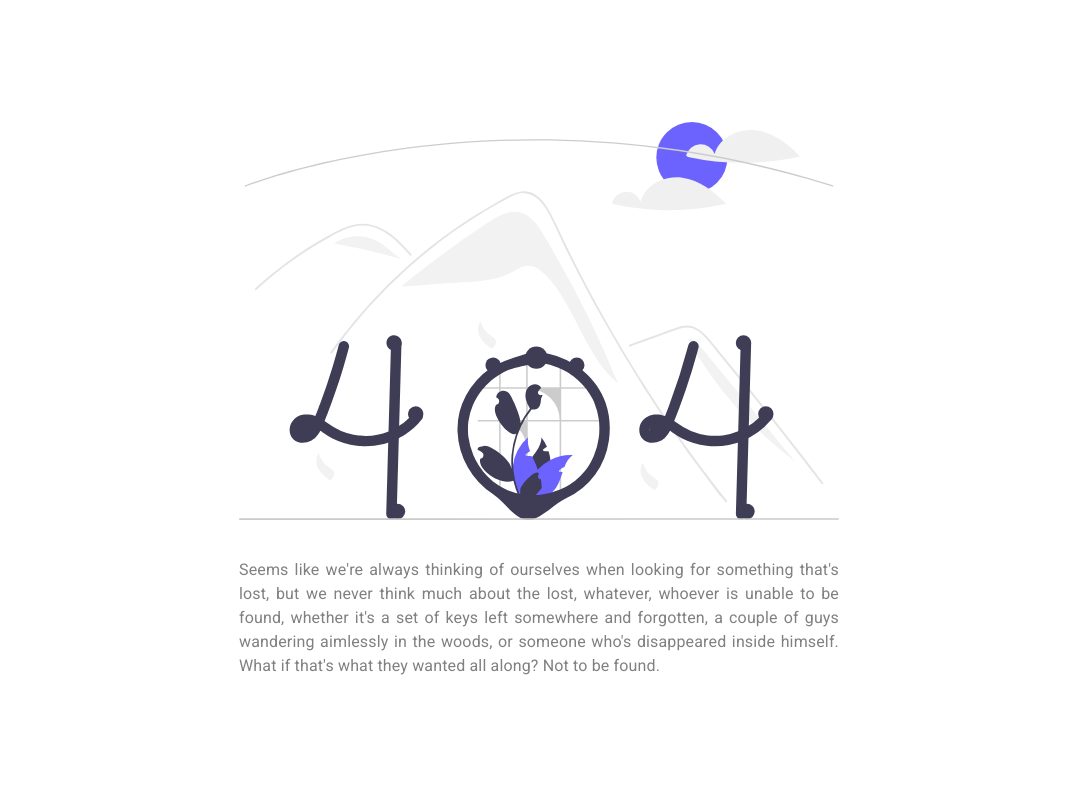
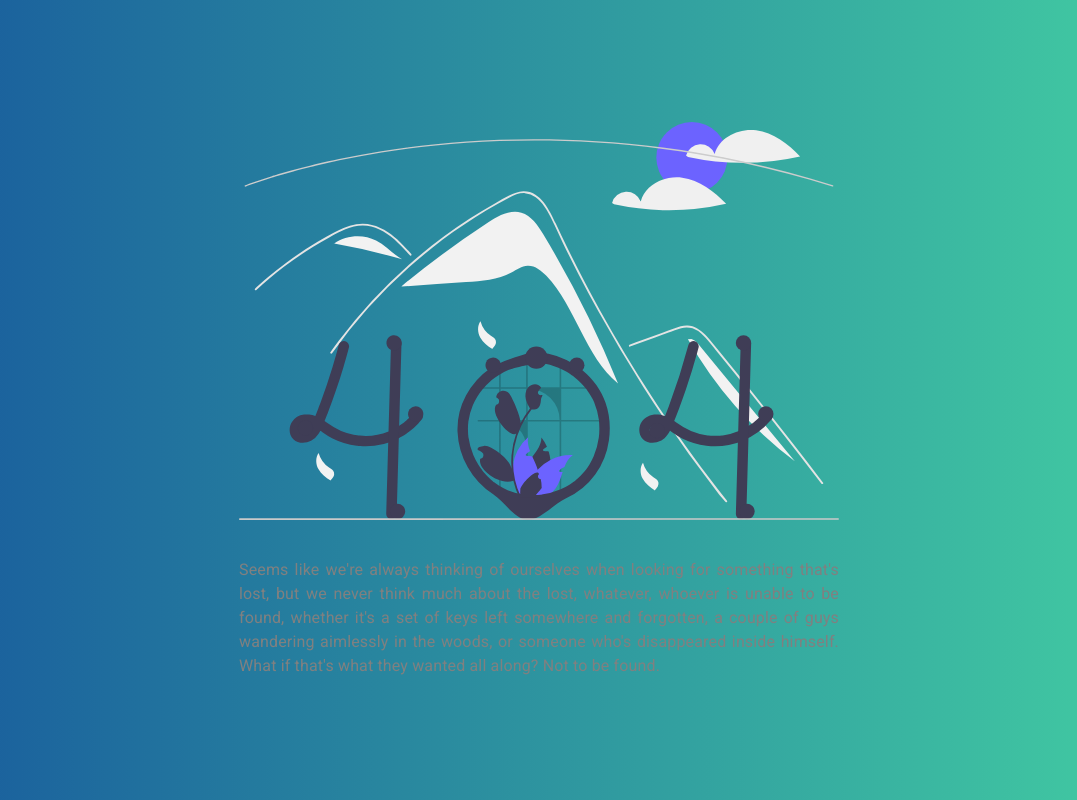
Before and after one commit to Smit202000/Portfolio_Builder-Frontend, a React (Create React App) app: page /login in a window 1280 px wide. Shown: the whole page, without its empty margins (101-1178 px from the left). Built offline with nearby package versions, Linux system fonts and the light colour scheme.

Commit message:
dev: fix className

```diff
--- a/src/App.css
+++ b/src/App.css
@@ -6,6 +6,6 @@
 	align-items: center;
 }
 
-.not-found {
+.normal-page {
 	background: var(--bg-color);
 }
```
